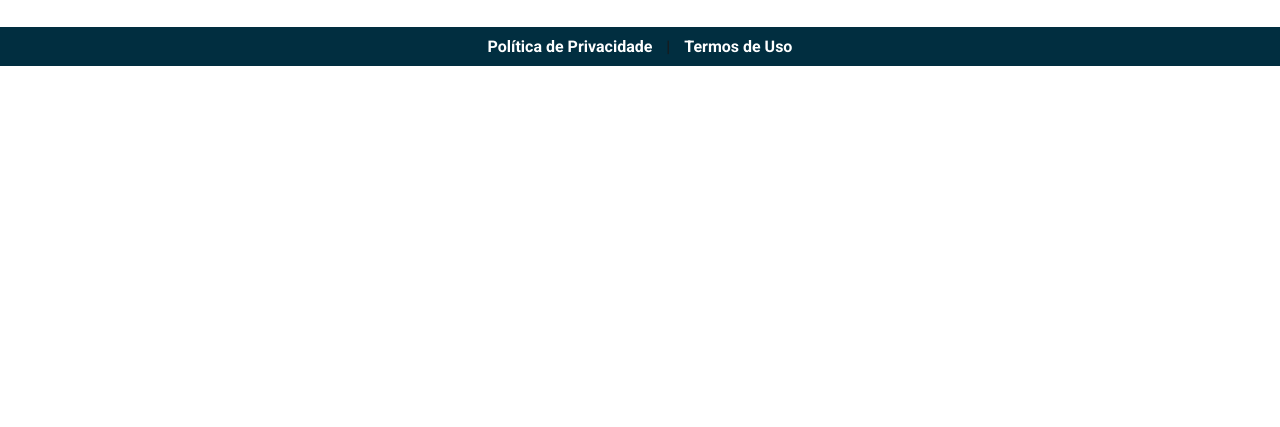
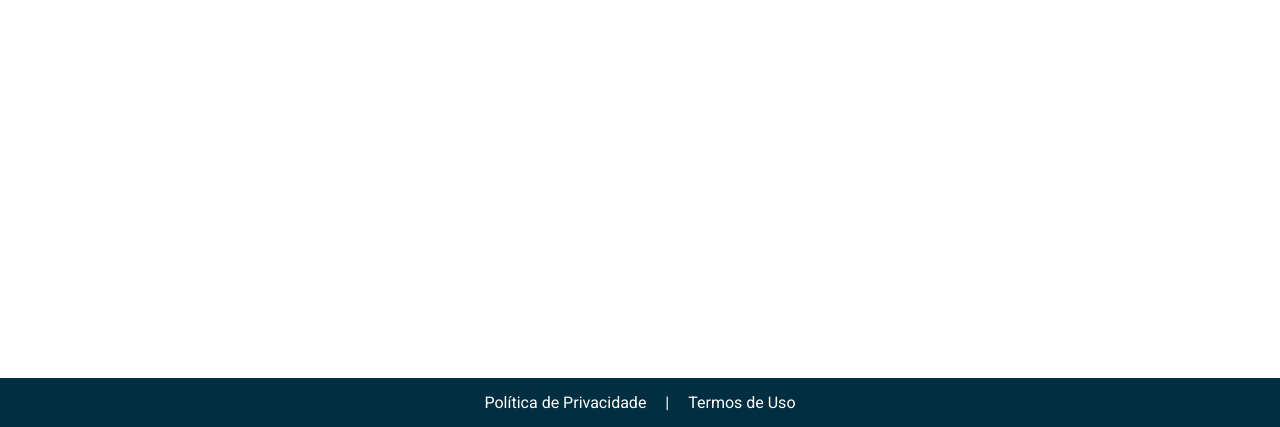
Before and after one commit to lflaviocosta/trabaia-site, a plain HTML site: page index.html in a window 1280 px wide. Shown: the part 373-800 px from the top of the page. Drawn offline with Linux system fonts and the light colour scheme.

Commit message:
Update styles.css

```diff
--- a/styles.css
+++ b/styles.css
@@ -60,17 +60,26 @@ body, html {
     height: auto;
 }
 
+/* Rodapé fixo na base */
 .legal-links {
-    background-color: #012E40; /* Cor primary */
+    background-color: #012E40;
     width: 100%;
-    padding: 10px 0;
+    padding: 15px 0;
+    margin-top: auto; /* Empurra o rodapé para baixo */
+    text-align: center;
+    position: sticky;
+    bottom: 0;
 }
 
 .legal-links a {
     color: #ffffff;
     text-decoration: none;
-    margin: 0 10px;
-    font-weight: bold;
+    margin: 0 15px;
+}
+
+.legal-links span {
+    color: #ffffff;
+    user-select: none;
 }
 
 .legal-links a:hover {
```
